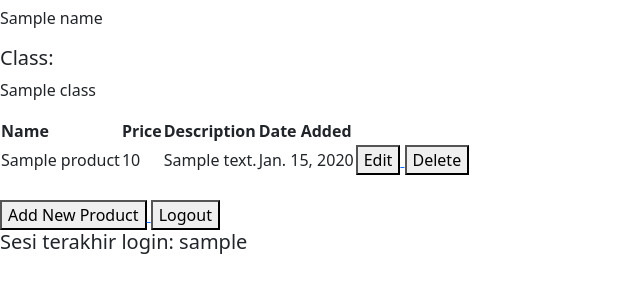
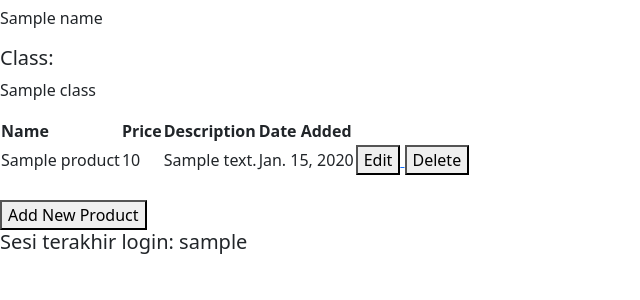
Before and after one commit to shanahandnlf/shopping-list, a Django app: template main/templates/main.html in a window 1280 px wide. Shown: the part 138-438 px from the top of the page, without its empty margins (0-640 px from the left). Run offline with Django 4.2, Linux system fonts and the light colour scheme; tables that the repository leaves empty hold one stand-in row (values such as "Sample post"); the template is opened without the code that fills it: values that come from a table or form of the project are taken from there, most other values are stand-ins (such as "Sample title", 1, 10 or a date in 2020).

Commit message:
tutorial 4 selesai

```diff
--- a/main/templates/main.html
+++ b/main/templates/main.html
@@ -3,7 +3,7 @@
 {% block content %}
 <nav class="navbar navbar-expand-lg bg-body-tertiary">
     <div class="container-fluid">
-      <a class="navbar-brand" href="#">You are logged in as {{ name }} </a>
+      <a class="navbar-brand" >You are logged in as {{ name }} </a>
       <button class="navbar-toggler" type="button" data-bs-toggle="collapse" data-bs-target="#navbarSupportedContent" aria-controls="navbarSupportedContent" aria-expanded="false" aria-label="Toggle navigation">
         <span class="navbar-toggler-icon"></span>
       </button>
@@ -43,7 +43,7 @@
     <h1>Shopping List Page</h1>
 
     <h5>Name:</h5>
-    <p>{{name}}</p>
+    <p>{{ name }}</p>
 
     <h5>Class:</h5>
     <p>{{class}}</p>
@@ -89,11 +89,5 @@
         </button>
     </a>
 
-    <a href="{% url 'main:logout' %}">
-        <button>
-            Logout
-        </button>
-    </a>
-
     <h5>Sesi terakhir login: {{ last_login }}</h5>
 {% endblock content %}
```
